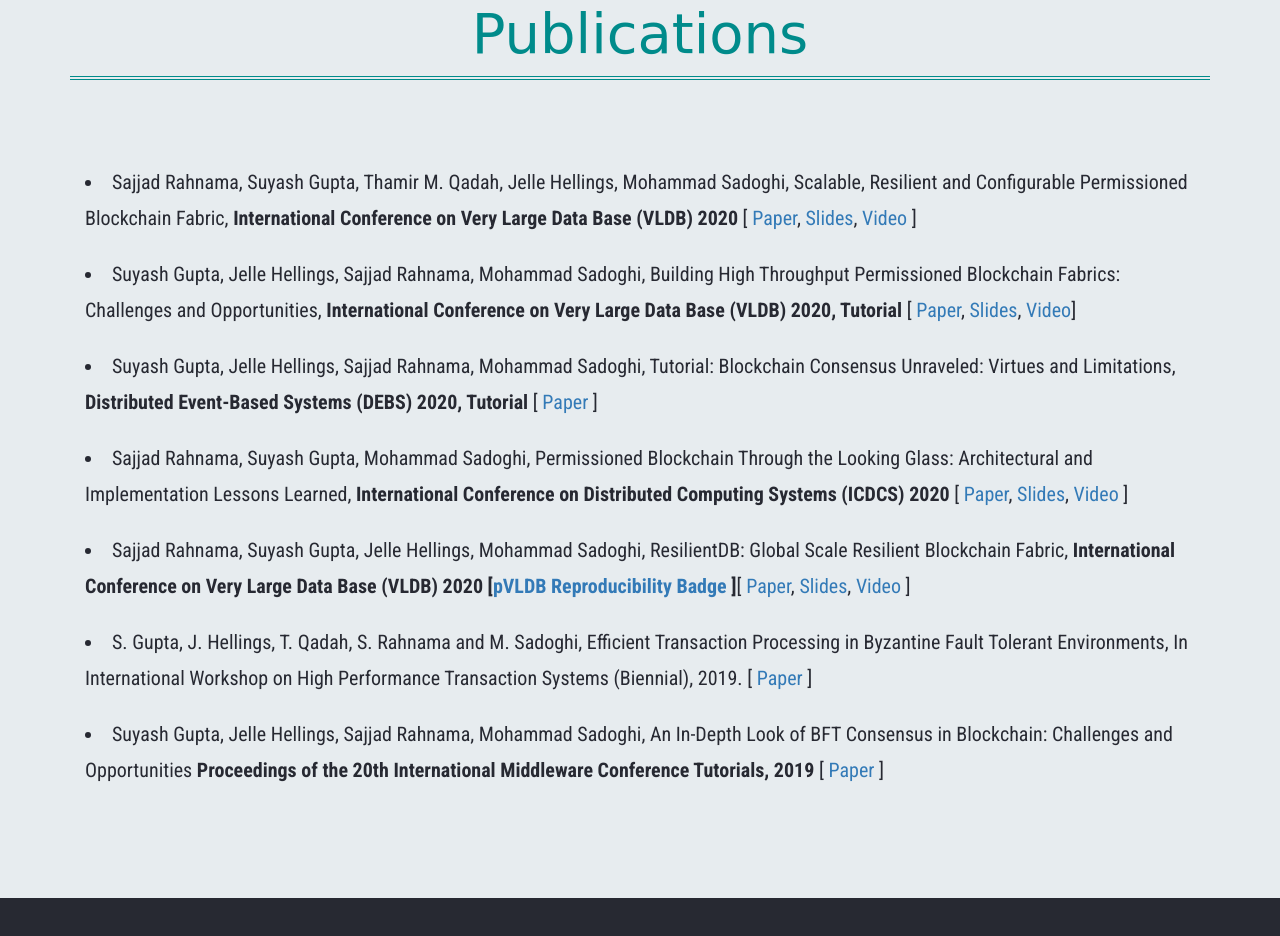
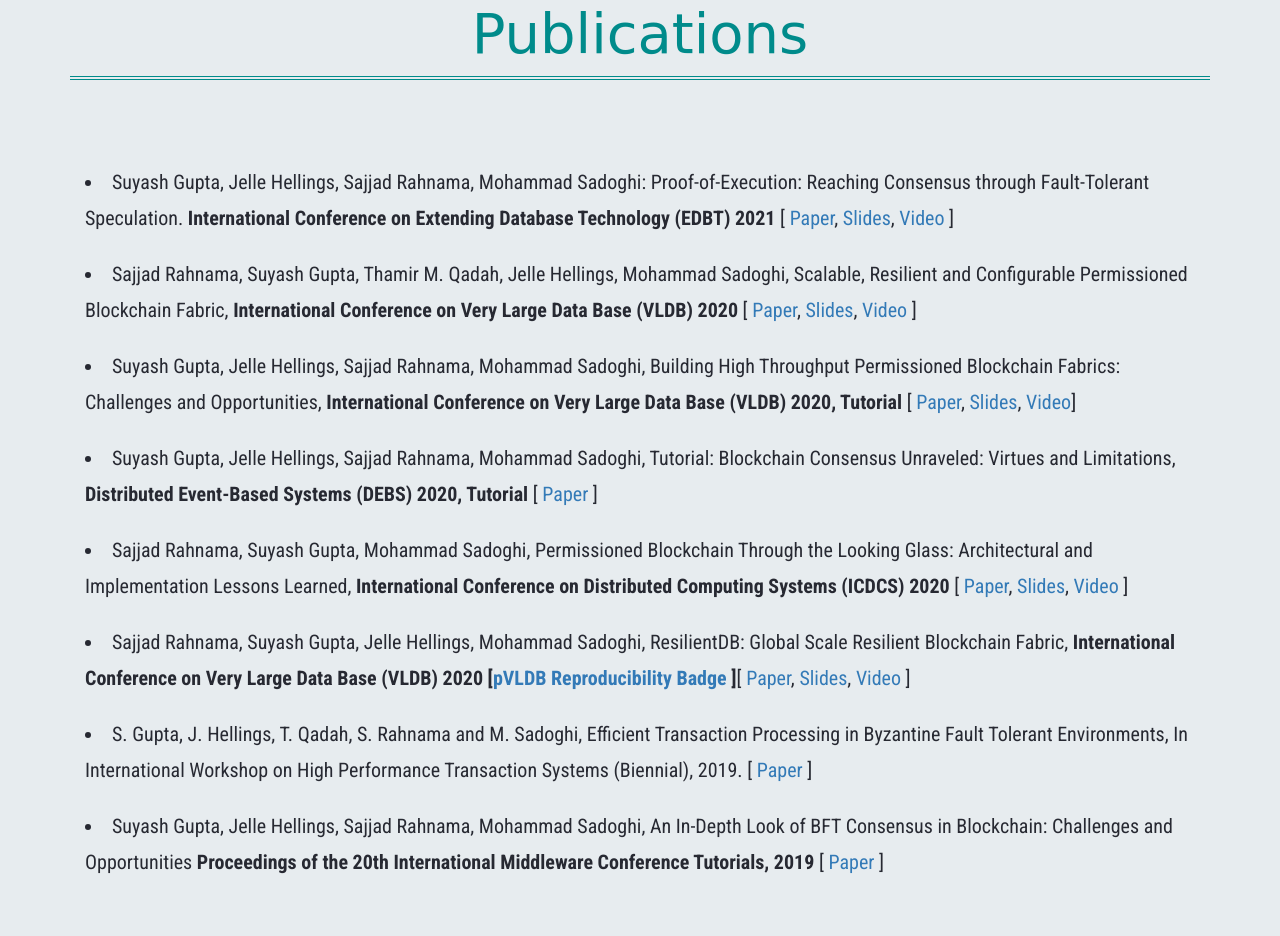
Before and after one commit to sajjadrahnama/sajjadrahnama.github.io, a website built with webpack: page index.html in a window 1280 px wide. Shown: the part 1267-2203 px from the top of the page. Built offline with nearby package versions, Linux system fonts and the light colour scheme; a web font is replaced by a local one.

Commit message:
PoE added

```diff
--- a/index.html
+++ b/index.html
@@ -186,6 +186,12 @@
         <div class="container">
             <h3 class="title"> Publications</h3>
             <div class="col-md-12 about-part">
+
+                <p class="pub">
+                    Suyash Gupta, Jelle Hellings, Sajjad Rahnama, Mohammad Sadoghi: Proof-of-Execution: Reaching Consensus through Fault-Tolerant Speculation. <b>International Conference on Extending Database Technology (EDBT) 2021</b> [
+                    <a href="https://arxiv.org/abs/1911.00838cp">Paper</a>, <a href="assets/slides/PoE-EDBT-21.pptx">Slides</a>, <a href="https://youtu.be/cwHP_e_NOKI">Video</a> ]
+                </p>
+
                 <p class="pub">
                     Sajjad Rahnama, Suyash Gupta, Thamir M. Qadah, Jelle Hellings, Mohammad Sadoghi, Scalable, Resilient and Configurable Permissioned Blockchain Fabric, <b>International Conference on Very Large Data Base
                         (VLDB) 2020</b> [
```
Also changed, not shown: 1 other file.
